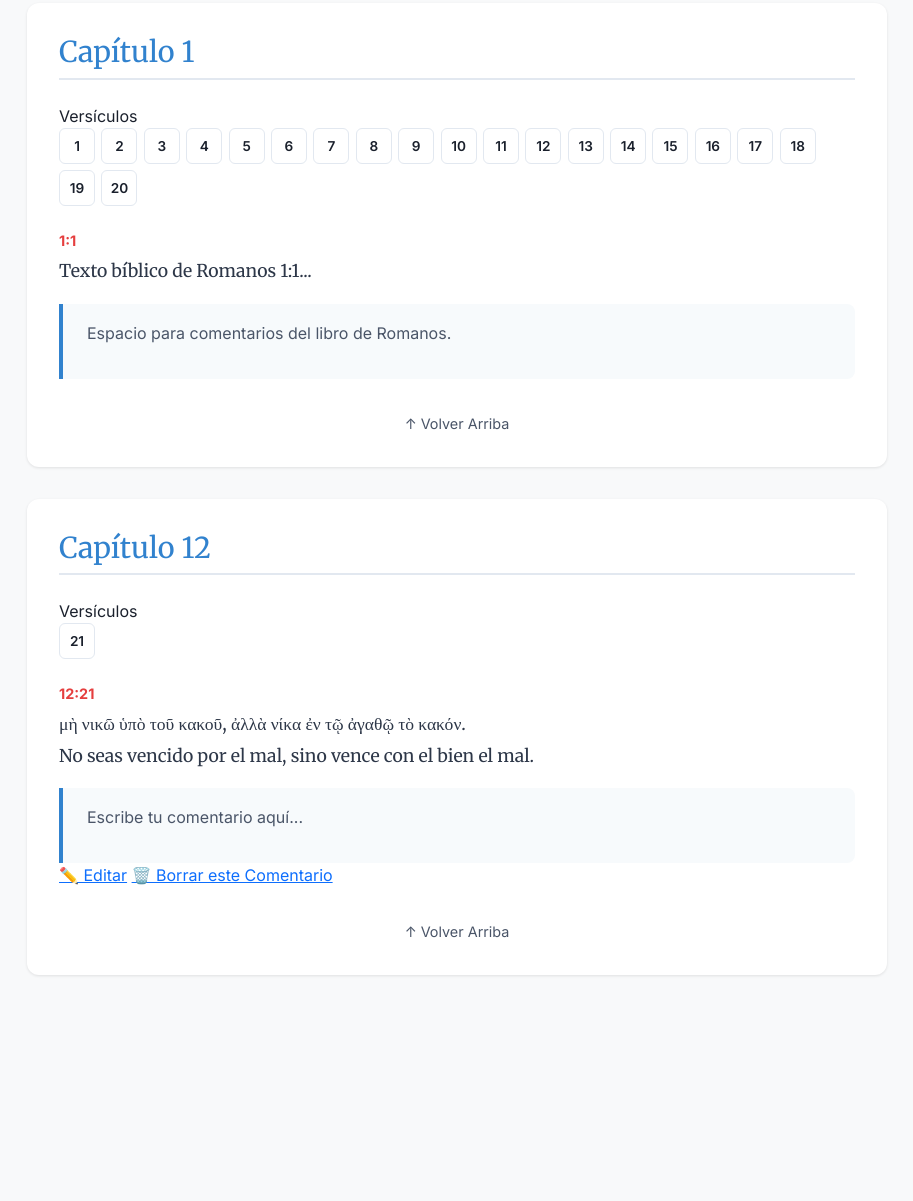
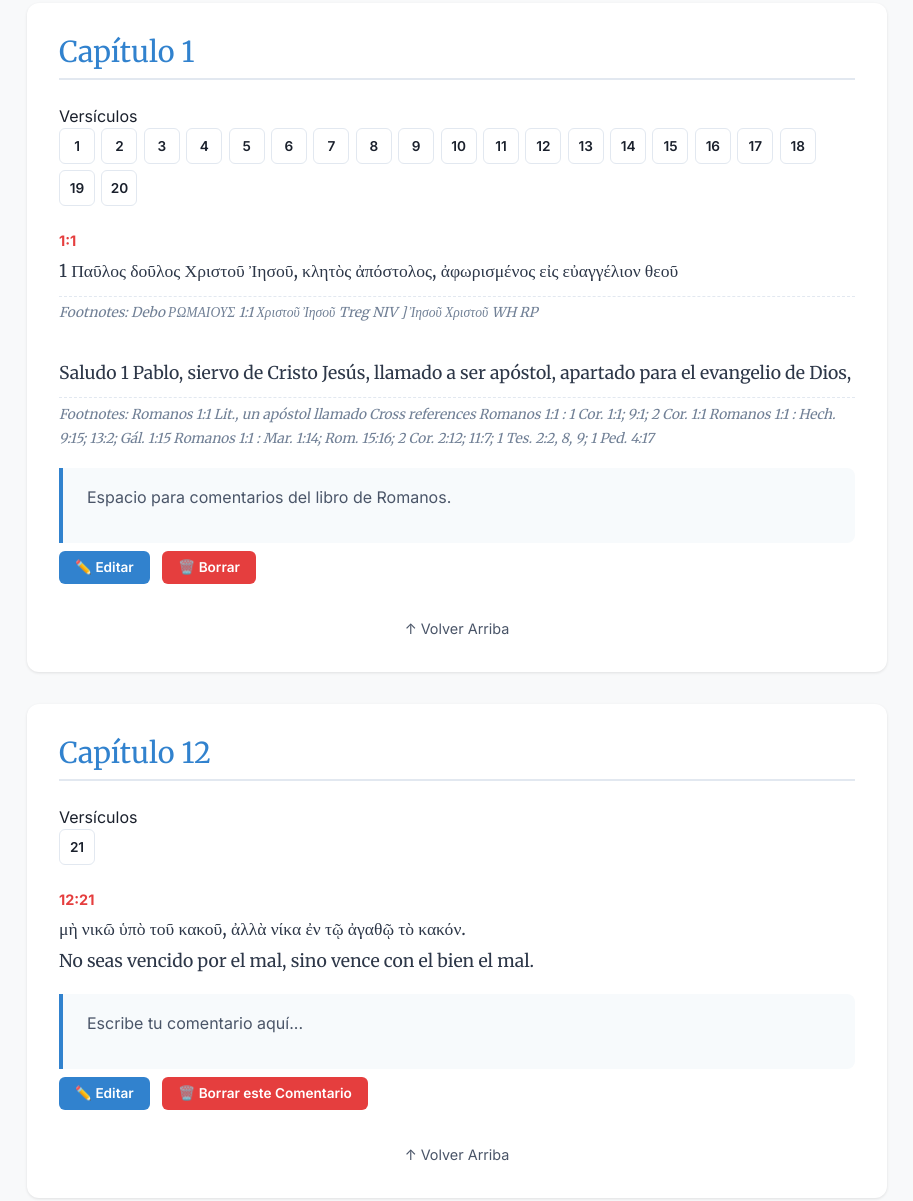
Before and after one commit to ed60hab/comentario, a website: page romanos.html in a window 1280 px wide. Shown: the part 411-1612 px from the top of the page, without its empty margins (183-1096 px from the left). Before the commit the page ends 1478 px from the top, so only its background shows below. Drawn offline with nearby package versions, Linux system fonts and the light colour scheme; a web font is replaced by a local one.

Commit message:
Actualizado romanos 1:1

```diff
--- a/romanos.html
+++ b/romanos.html
@@ -226,7 +226,43 @@
             margin-top: 0.5rem;
             border-top: 1px dashed #e2e8f0;
             padding-top: 0.3rem;
-        }    </style>
+        }
+        .btn-edit {
+            display: inline-block;
+            margin-top: 0.5rem;
+            padding: 0.4rem 1rem;
+            background: var(--accent-color);
+            color: white;
+            text-decoration: none;
+            border-radius: 6px;
+            font-size: 0.85rem;
+            font-weight: 600;
+            transition: all 0.2s;
+            margin-right: 0.5rem;
+        }
+        .btn-edit:hover { background: var(--accent-hover); color: white; transform: translateY(-1px); }
+        .btn-delete {
+            display: inline-block;
+            margin-top: 0.5rem;
+            padding: 0.4rem 1rem;
+            background: #e53e3e;
+            color: white;
+            text-decoration: none;
+            border-radius: 6px;
+            font-size: 0.85rem;
+            font-weight: 600;
+            transition: all 0.2s;
+        }
+        .btn-delete:hover { background: #c53030; color: white; transform: translateY(-1px); }
+        .bible-meta {
+            font-size: 0.85rem;
+            font-style: italic;
+            color: #718096;
+            display: block;
+            margin-top: 0.5rem;
+            border-top: 1px dashed #e2e8f0;
+            padding-top: 0.3rem;
+        } </style>
 </head>
 
 <body>
@@ -323,11 +359,13 @@
 
             <div class="verse-block" id="1.1">
                 <span class="verse-ref">1:1</span>
-                <p class="verse-text">Texto bíblico de Romanos 1:1...</p>
+                <p class="verse-text"><span class="original-text">1 Παῦλος δοῦλος Χριστοῦ Ἰησοῦ, κλητὸς ἀπόστολος, ἀφωρισμένος εἰς εὐαγγέλιον θεοῦ<span class="bible-meta">Footnotes: Debo ΡΩΜΑΙΟΥΣ 1:1 Χριστοῦ Ἰησοῦ Treg NIV ] Ἰησοῦ Χριστοῦ WH RP</span></span><br /><span class="translation-text">Saludo 1 Pablo, siervo de Cristo Jesús, llamado a ser apóstol, apartado para el evangelio de Dios,<span class="bible-meta">Footnotes: Romanos 1:1 Lit., un apóstol llamado Cross references Romanos 1:1 : 1 Cor. 1:1; 9:1; 2 Cor. 1:1 Romanos 1:1 : Hech. 9:15; 13:2; Gál. 1:15 Romanos 1:1 : Mar. 1:14; Rom. 15:16; 2 Cor. 2:12; 11:7; 1 Tes. 2:2, 8, 9; 1 Ped. 4:17</span></span></p>
                 <div class="commentary">
                     <p>Espacio para comentarios del libro de Romanos.</p>
                 </div>
-            </div>
+
+                <a href="editor-web.html?book=romanos&amp;chapter=1&amp;verse=1" class="btn-edit">✏️ Editar</a>
+                <a href="editor-web.html?action=delete&amp;book=romanos&amp;chapter=1&amp;verse=1" class="btn-delete">🗑️ Borrar</a></div>
 
             <div class="return-top">
                 <a href="#top">↑ Volver Arriba</a>
```
